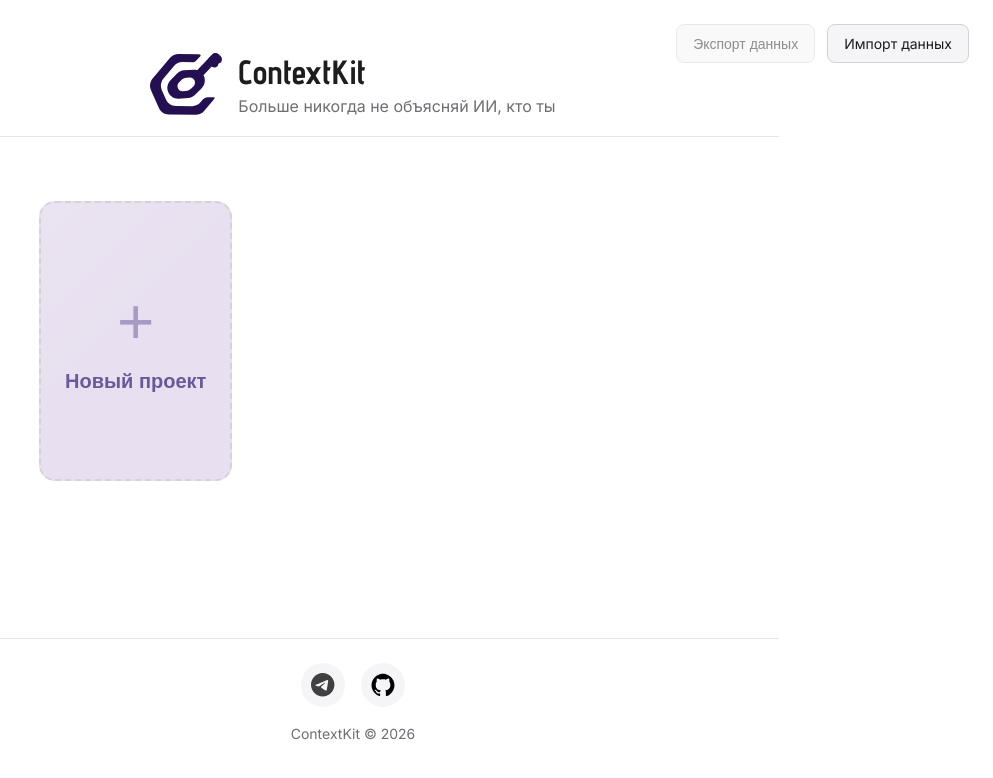
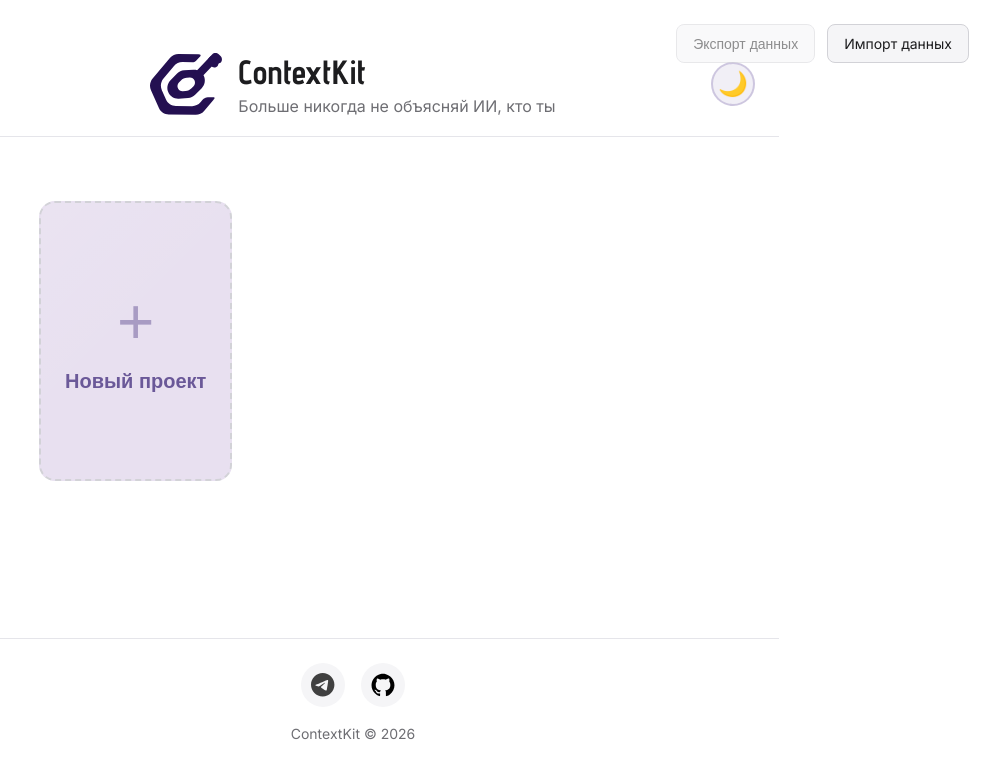
Before and after one commit to ontextkit/App, a React (Vite) app: page / in a window 1280 px wide. Both pictures are taken after a click on the button "Начать бесплатно". Shown: the top 778 px of the page, without its empty margins (287-1280 px from the left). Built offline with nearby package versions, Linux system fonts and the light colour scheme.

Commit message:
feat: тёмная тема (переключатель в header, localStorage, авто-детект)

```diff
--- a/src/components/Header.tsx
+++ b/src/components/Header.tsx
@@ -1,13 +1,31 @@
 // src/components/Header.tsx
-import { useState } from 'react';
+import { useState, useEffect } from 'react';
 
 interface Props {
-  onLogoClick?: () => void;  // ← Новый пропс
+  onLogoClick?: () => void;
 }
 
-export function Header({ onLogoClick }: Props) {  // ← Принимаем пропс
+export function Header({ onLogoClick }: Props) {
   const [logoError, setLogoError] = useState(false);
+  const [isDark, setIsDark] = useState(false);
   const baseUrl = import.meta.env.BASE_URL;
+
+  // 🔹 Загрузка темы при монтировании
+  useEffect(() => {
+    const saved = localStorage.getItem('theme');
+    const prefersDark = window.matchMedia('(prefers-color-scheme: dark)').matches;
+    const initial = saved === 'dark' || (saved === null && prefersDark);
+    setIsDark(initial);
+    document.documentElement.setAttribute('data-theme', initial ? 'dark' : 'light');
+  }, []);
+
+  // 🔹 Переключение темы
+  const toggleTheme = () => {
+    const newTheme = !isDark;
+    setIsDark(newTheme);
+    localStorage.setItem('theme', newTheme ? 'dark' : 'light');
+    document.documentElement.setAttribute('data-theme', newTheme ? 'dark' : 'light');
+  };
 
   return (
     <header className="header">
@@ -29,7 +47,7 @@ export function Header({ onLogoClick }: Props) {  // ← Принимаем пр
               />
             ) : (
               <div className="logo-fallback">
-                <span style={{ fontSize: '1.5rem', fontWeight: 'bold', color: '#7b67a9' }}>CK</span>
+                <span className="logo-fallback-text">CK</span>
               </div>
             )}
           </div>
@@ -39,6 +57,16 @@ export function Header({ onLogoClick }: Props) {  // ← Принимаем пр
             <p className="subtitle">Больше никогда не объясняй ИИ, кто ты</p>
           </div>
         </button>
+
+        {/* 🔹 Переключатель темы */}
+        <button
+          className="theme-toggle"
+          onClick={toggleTheme}
+          aria-label={isDark ? 'Включить светлую тему' : 'Включить тёмную тему'}
+          type="button"
+        >
+          <span className="theme-icon">{isDark ? '☀️' : '🌙'}</span>
+        </button>
       </div>
     </header>
   );
--- a/src/index.css
+++ b/src/index.css
@@ -24,7 +24,7 @@
   --color-primary-dark: #6a5898;
   --color-primary-light: #8f7ab8;
 
-  /* 🔹 Нейтральные цвета */
+  /* 🔹 Нейтральные цвета (Светлая тема) */
   --color-bg: #ffffff;
   --color-bg-secondary: #f5f5f7;
   --color-bg-tertiary: #dedede;
@@ -47,6 +47,24 @@
   --shadow-sm: 0 1px 2px rgba(0, 0, 0, 0.05);
   --shadow-md: 0 4px 12px rgba(0, 0, 0, 0.08);
   --shadow-lg: 0 8px 24px rgba(0, 0, 0, 0.12);
+}
+
+/* 🔹 ТЁМНАЯ ТЕМА */
+[data-theme="dark"] {
+  --color-bg: #1a1a1f;
+  --color-bg-secondary: #25252b;
+  --color-bg-tertiary: #2f2f37;
+
+  --color-text: #f5f5f7;
+  --color-text-secondary: #a1a1a6;
+  --color-text-tertiary: #6e6e73;
+
+  --color-border: #3a3a42;
+  --color-border-light: #2f2f37;
+
+  --shadow-sm: 0 1px 2px rgba(0, 0, 0, 0.2);
+  --shadow-md: 0 4px 12px rgba(0, 0, 0, 0.3);
+  --shadow-lg: 0 8px 24px rgba(0, 0, 0, 0.4);
 }
 
 * {
@@ -203,11 +221,18 @@ body {
 .header-content {
   display: flex;
   align-items: center;
-  justify-content: center;
+  justify-content: center;  /* ← Центрируем всё */
   gap: 1rem;
   max-width: 1200px;
   margin: 0 auto;
   flex-wrap: wrap;  /* ← Чтобы на мобильных переносилось */
+  position: relative;  /* ← Для абсолютного позиционирования переключателя */
+}
+
+/* Переключатель справа, но не ломает центрирование */
+.theme-toggle {
+  position: absolute;
+  right: 0;
 }
 
 .logo-wrapper {
@@ -250,6 +275,60 @@ body {
   color: #6e6e73;
   margin: 0;
   font-weight: 400;
+}
+
+/* 🔹 Переключатель темы */
+.theme-toggle {
+  background: rgba(123, 103, 169, 0.1);
+  border: 2px solid rgba(123, 103, 169, 0.3);
+  border-radius: 50%;
+  width: 44px;
+  height: 44px;
+  display: flex;
+  align-items: center;
+  justify-content: center;
+  cursor: pointer;
+  transition: all 0.2s;
+  flex-shrink: 0;
+}
+
+.theme-toggle:hover {
+  background: rgba(123, 103, 169, 0.2);
+  border-color: rgba(123, 103, 169, 0.5);
+  transform: scale(1.05);
+}
+
+.theme-toggle:active {
+  transform: scale(0.95);
+}
+
+.theme-icon {
+  font-size: 1.5rem;
+  line-height: 1;
+}
+
+.logo-fallback-text {
+  font-size: 1.5rem;
+  font-weight: bold;
+  color: #7b67a9;
+}
+
+[data-theme="dark"] .logo-fallback-text {
+  color: #8f7ab8;
+}
+
+/* 🔹 Тёмная тема для header */
+[data-theme="dark"] .header {
+  border-bottom-color: #3a3a42;
+  background: #1a1a1f;
+}
+
+[data-theme="dark"] .main-title {
+  color: #f5f5f7;
+}
+
+[data-theme="dark"] .subtitle {
+  color: #a1a1a6;
 }
 
 /* 🔹 Пустое состояние */
```
